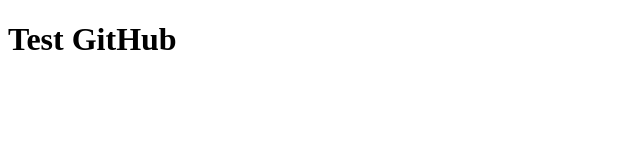
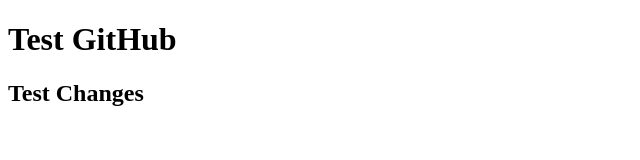
Before and after one commit to rncdrc/test-github, a plain HTML site: page index.html in a window 1280 px wide. Shown: the whole page, without its empty margins (0-640 px from the left). Drawn offline with Linux system fonts and the light colour scheme.

Commit message:
test changes

```diff
--- a/index.html
+++ b/index.html
@@ -7,5 +7,6 @@
 </head>
 <body>
     <h1>Test GitHub</h1>
+    <h2>Test Changes</h2>
 </body>
 </html>
```
